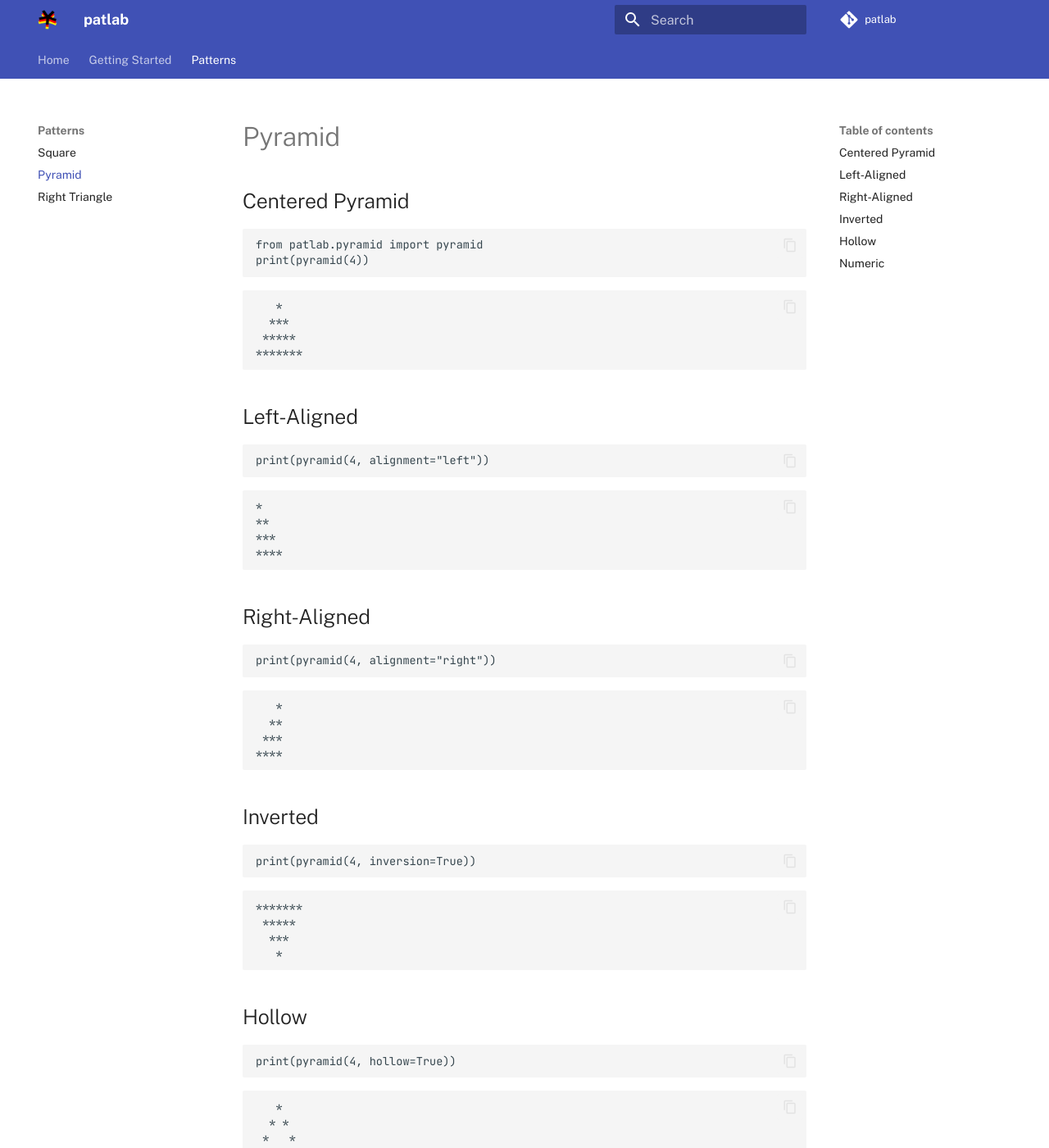
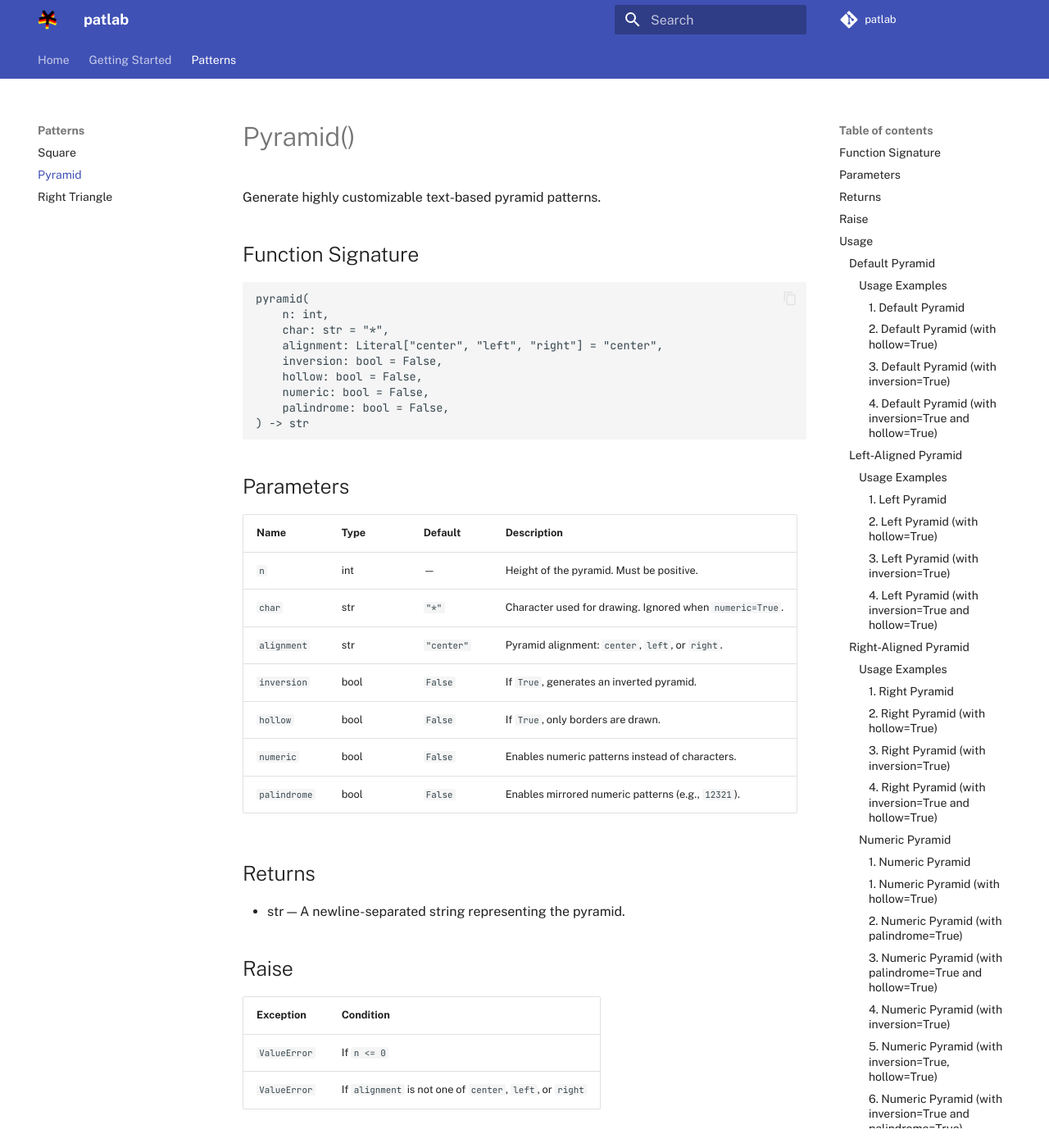
Before and after one commit to sayampradhan/patlab, an MkDocs documentation site: the page built from docs/docs/patterns/pyramid.md, in a window 1280 px wide and 1400 px high. Shown: the whole window at 82% size. Built offline with MkDocs 1.6.1 and Material for MkDocs 9.7.7, drawn with Linux system fonts in a browser that asks for light colours; comment, search, counter and statistics services are not loaded; some of the changed text lies outside the part shown.

Commit message:
docs: rewritten contents of pyramid.md

````diff
--- a/docs/docs/patterns/pyramid.md
+++ b/docs/docs/patterns/pyramid.md
@@ -1,7 +1,66 @@
-# Pyramid
+# Pyramid()
 
-## Centered Pyramid
+Generate highly customizable text-based pyramid patterns.
 
+## Function Signature
+```python
+pyramid(
+    n: int,
+    char: str = "*",
+    alignment: Literal["center", "left", "right"] = "center",
+    inversion: bool = False,
+    hollow: bool = False,
+    numeric: bool = False,
+    palindrome: bool = False,
+) -> str
+```
+
+## Parameters
+| Name         | Type | Default    | Description                                              |
+| ------------ | ---- | ---------- | -------------------------------------------------------- |
+| `n`          | int  | —          | Height of the pyramid. Must be positive.                 |
+| `char`       | str  | `"*"`      | Character used for drawing. Ignored when `numeric=True`. |
+| `alignment`  | str  | `"center"` | Pyramid alignment: `center`, `left`, or `right`.         |
+| `inversion`  | bool | `False`    | If `True`, generates an inverted pyramid.                |
+| `hollow`     | bool | `False`    | If `True`, only borders are drawn.                       |
+| `numeric`    | bool | `False`    | Enables numeric patterns instead of characters.          |
+| `palindrome` | bool | `False`    | Enables mirrored numeric patterns (e.g., `12321`).       |
+
+## Returns
+- str — A newline-separated string representing the pyramid.
+
+## Raise
+| Exception    | Condition                                                 |
+| ------------ | --------------------------------------------------------- |
+| `ValueError` | If `n <= 0`                                               |
+| `ValueError` | If `alignment` is not one of `center`, `left`, or `right` |
+
+## Usage
+- Character Mode (default)
+   - Builds pyramids using a repeated character.
+- Numeric Mode
+   - Uses increasing numbers per row
+   - Ignores char
+- Palindrome Mode
+   - Produces symmetric numeric sequences
+   - Example: 12321
+- Hollow Mode
+   - Only edges are drawn
+   - Interior is filled with spaces
+- Inversion
+   - Flips the pyramid vertically
+
+### Default Pyramid
+```
+   *
+  ***
+ *****
+*******
+```
+
+#### Usage Examples
+
+##### 1. Default Pyramid
 ```python
 from patlab.pyramid import pyramid
 print(pyramid(4))
@@ -14,8 +73,57 @@ print(pyramid(4))
 *******
 ```
 
-## Left-Aligned
+##### 2. Default Pyramid (with `hollow=True`)
+```python
+print(pyramid(4, hollow=True))
+```
 
+```
+   *
+  * *
+ *   *
+*******
+```
+
+##### 3. Default Pyramid (with `inversion=True`)
+```python
+from patlab.pyramid import pyramid
+print(pyramid(4, inversion=True))
+```
+
+```
+*******
+ *****
+  ***
+   *
+```
+
+##### 4. Default Pyramid (with `inversion=True` and `hollow=True`)
+```python
+from patlab.pyramid import pyramid
+print(pyramid(4, inversion=True, hollow=True))
+```
+
+```
+*******
+ *   *
+  * *
+   *
+```
+
+
+
+### Left-Aligned Pyramid
+```
+*
+**
+***
+****
+```
+
+#### Usage Examples
+
+##### 1. Left Pyramid
 ```python
 print(pyramid(4, alignment="left"))
 ```
@@ -27,8 +135,55 @@ print(pyramid(4, alignment="left"))
 ****
 ```
 
-## Right-Aligned
+##### 2. Left Pyramid (with `hollow=True`)
+```python
+print(pyramid(5, alignment="left", hollow=True))
+```
 
+```
+*
+**
+* *
+*  *
+*****
+```
+
+##### 3. Left Pyramid (with `inversion=True`)
+```python
+print(pyramid(5, alignment="left", inversion=True))
+```
+
+```
+*****
+****
+***
+**
+*
+```
+
+##### 4. Left Pyramid (with `inversion=True` and `hollow=True`)
+```python
+print(pyramid(5, alignment="left", inversion=True, hollow=True))
+```
+
+```
+*****
+*  *
+* *
+**
+*
+```
+
+### Right-Aligned Pyramid
+```
+   *
+  **
+ ***
+****
+```
+
+#### Usage Examples
+##### 1. Right Pyramid
 ```python
 print(pyramid(4, alignment="right"))
 ```
@@ -40,36 +195,163 @@ print(pyramid(4, alignment="right"))
 ****
 ```
 
-## Inverted
-
+##### 2. Right Pyramid (with `hollow=True`)
 ```python
-print(pyramid(4, inversion=True))
-```
-
-```
-*******
- *****
-  ***
-   *
-```
-
-## Hollow
-
-```python
-print(pyramid(4, hollow=True))
+print(pyramid(4, alignment="right"))
 ```
 
 ```
    *
-  * *
- *   *
-*******
+  **
+ * *
+****
 ```
 
-## Numeric
+##### 3. Right Pyramid (with `inversion=True`)
+```python
+print(pyramid(4, alignment="right", inversion=True))
+```
 
+```
+****
+ ***
+  **
+   *
+```
+
+##### 4. Right Pyramid (with `inversion=True` and `hollow=True`)
+```python
+print(pyramid(4, alignment="right", inversion=True, hollow=True))
+```
+
+```
+****
+ * *
+  **
+   *
+```
+
+#### Numeric Pyramid
+```
+   1
+  123
+ 12345
+1234567
+```
+
+##### 1. Numeric Pyramid
 ```python
 print(pyramid(4, numeric=True))
+```
+```
+   1
+  123
+ 12345
+1234567
+```
+
+##### 1. Numeric Pyramid (with `hollow=True`)
+```python
+print(pyramid(4, numeric=True, hollow=True))
+```
+```
+   1
+  1 3
+ 1   5
+1234567
+```
+
+##### 2. Numeric Pyramid (with `palindrome=True`)
+```python
+print(pyramid(4, numeric=True, palindrome=True))
+```
+```
+   1
+  121
+ 12321
+1234321
+```
+
+##### 3. Numeric Pyramid (with `palindrome=True` and `hollow=True`)
+```python
+print(pyramid(4, numeric=True, palindrome=True, hollow=True))
+```
+```
+   1
+  1 1
+ 1   1
+1234321
+```
+
+##### 4. Numeric Pyramid (with `inversion=True`)
+```python
+print(pyramid(4, numeric=True, inversion=True))
+```
+```
+1234567
+ 12345
+  123
+   1
+```
+
+##### 5. Numeric Pyramid (with `inversion=True`, `hollow=True`)
+```python
+print(pyramid(4, numeric=True, inversion=True))
+```
+```
+1234567
+ 1   5
+  1 3
+   1
+```
+
+##### 6. Numeric Pyramid (with `inversion=True` and `palindrome=True`)
+```python
+print(pyramid(4, numeric=True, inversion=True, palindrome=True))
+```
+```
+1234321
+ 12321
+  121
+   1
+```
+
+##### 7. Numeric Pyramid (with `inversion=True` and `palindrome=True` and `hollow=True`)
+```python
+print(pyramid(4, numeric=True, inversion=True, palindrome=True))
+```
+```
+1234321
+ 1   1
+  1 1
+   1
+```
+
+
+## Convenience Function
+`numeric_pyramid()`
+A simplified wrapper for numeric pyramids.
+
+### Signature
+```python
+numeric_pyramid(
+    n: int,
+    alignment: Literal["center", "left", "right"] = "center",
+    inversion: bool = False,
+    hollow: bool = False,
+    palindrome: bool = False,
+) -> str
+```
+
+### Description
+Equivalent to:
+```pytho
+pyramid(..., numeric=True)
+```
+
+### Example
+```python
+print(numeric_pyramid(4, palindrome=True))
 ```
 
 ```
@@ -78,3 +360,15 @@ print(pyramid(4, numeric=True))
  12321
 1234321
 ```
+
+## Notes
+- `char` is ignored when `numeric=True`
+- `palindrome=True` only applies in numeric mode
+- Hollow pyramids always preserve borders
+- Output is returned as a string (not printed)
+
+## Tips
+- Use `center` alignment for traditional pyramids
+- Use l`eft/right` for staircase-style patterns
+- Combine `numeric + palindrome` for symmetric designs
+- Use `hollow=True` for visual clarity in large pyramids
````
Also changed, not shown: docs/site/patterns/pyramid/index.html, docs/site/search/search_index.json.
